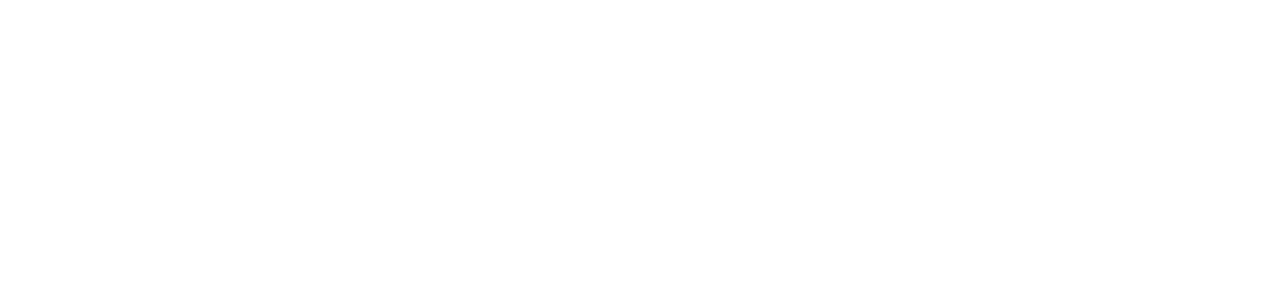
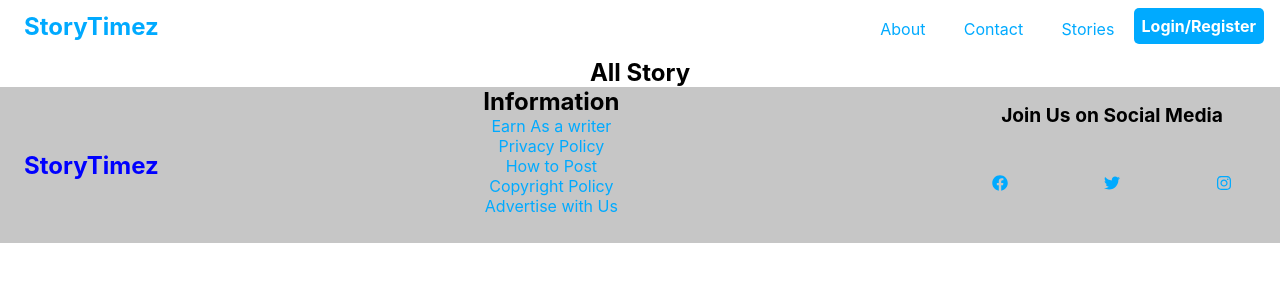
Before and after one commit to afaraitsulaimon/storytimez, a React (Create React App) app in the folder story-timez/: page /stories in a window 1280 px wide. Before the commit this address had no page. Shown: the top 300 px of the page. Built offline with nearby package versions, Linux system fonts and the light colour scheme.

Commit message:
add upstream

```diff
--- a/story-timez/src/App.js
+++ b/story-timez/src/App.js
@@ -3,6 +3,7 @@
 import Home from './pages/Home';
 import About from './pages/About';
 import Contact from './pages/Contact';
+import AllStory from './pages/AllStory';
 
 function App() {
   return (
@@ -12,7 +13,8 @@
       <Routes>
         <Route path='/' element={<Home/>} />
         <Route path='/about' element={<About/>} />
-        <Route path='/CONTACT' element={<Contact/>} />
+        <Route path='/contact' element={<Contact/>} />
+        <Route path='/stories' element={<AllStory/>} />
 
       </Routes>
       </div>
--- /dev/null
+++ b/story-timez/src/pages/AllStory.js
@@ -0,0 +1,15 @@
+import React from 'react'
+import Footer from '../components/Footer'
+import Menu from '../components/Menu'
+
+const AllStory = () => {
+  return (
+    <div>
+        <Menu/>
+        <h2 style={{ textAlign:'center' }}>All Story</h2>
+        <Footer/>
+    </div>
+  )
+}
+
+export default AllStory
```
